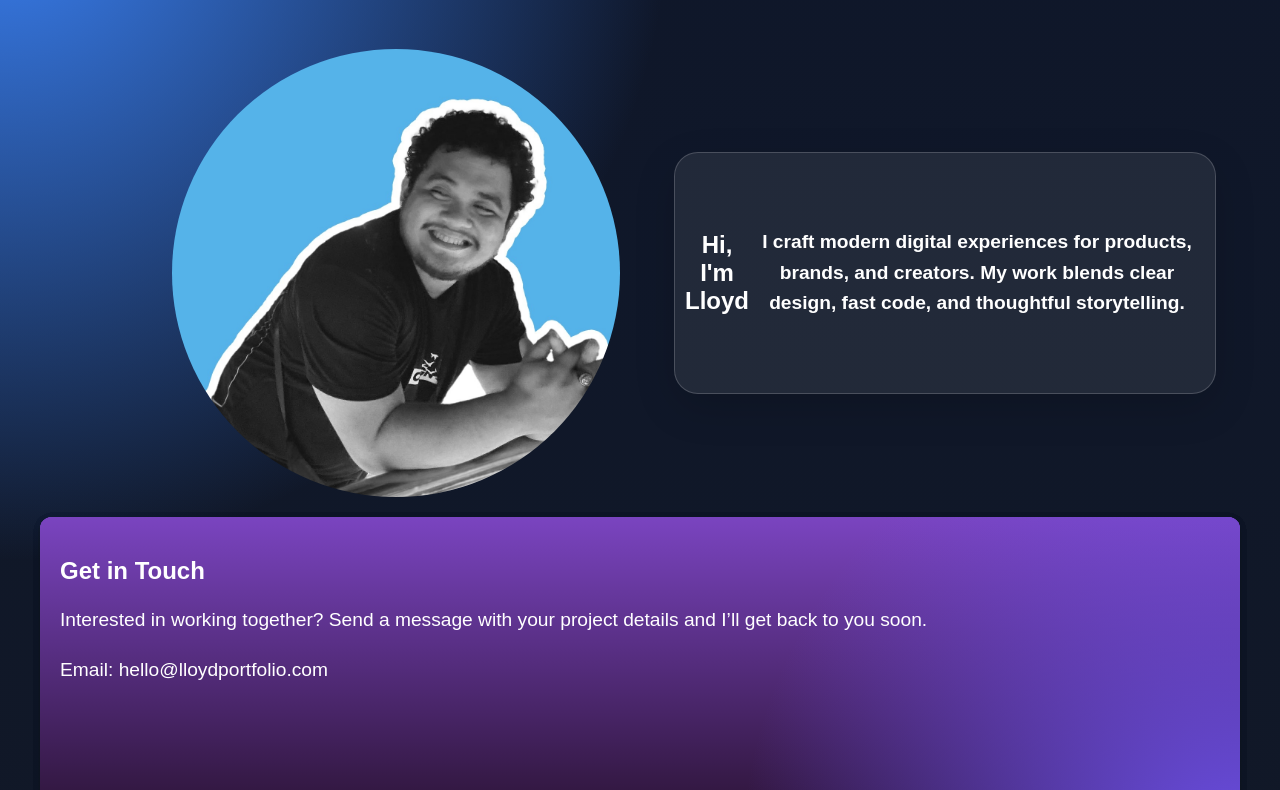
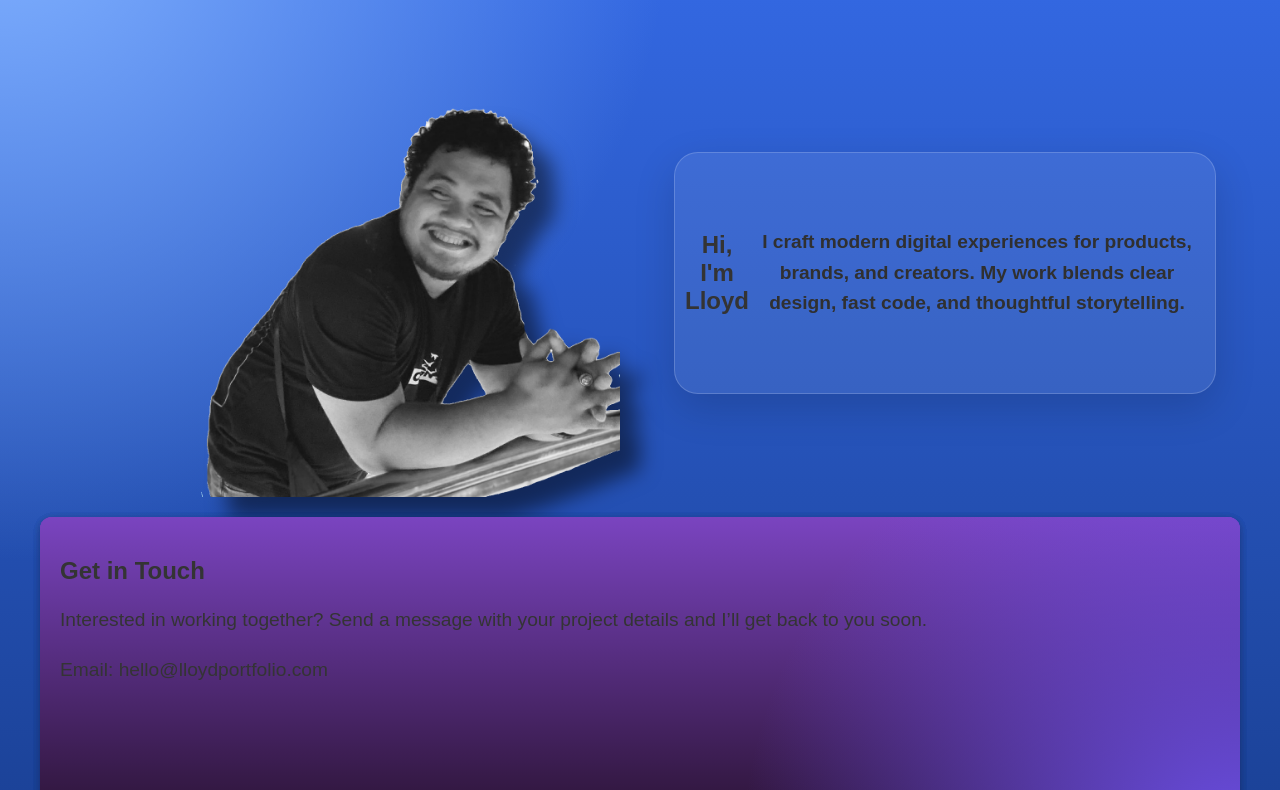
Before and after one commit to lloydonix/leo-dev, a website: page index.html in a window 1280 px wide. Shown: the part 111-901 px from the top of the page. Drawn offline with Linux system fonts and the light colour scheme.

Commit message:
Added transparent image, and added drop shadow to the image. Also changed the text color to a darker shade for better contrast against the background.

```diff
--- a/index.html
+++ b/index.html
@@ -22,7 +22,7 @@
 
         <section class="main">
             <div class="main-grid">
-                <img src="/images/corpo.jpg" alt="Corpo" class="corpo fade-left">
+                <img src="/images/corpo1.png" alt="Corpo" class="corpo fade-left">
                 <div class="textbox fade-right">
                     <h2>Hi, I'm Lloyd</h2>
                     <p>I craft modern digital experiences for products, brands, and creators. My work blends clear design, fast code, and thoughtful storytelling.</p>
--- a/style.css
+++ b/style.css
@@ -56,15 +56,6 @@
     justify-items: center;
 }
 
-.corpo {
-    display: block;
-    width: clamp(240px, 35vw, 400px);
-    max-width: 100%;
-    height: auto;
-    border-radius: 100%;
-    margin: 0;
-}
-
 .textbox {
     background: rgba(255, 255, 255, 0.08);
     border: 1px solid rgba(255, 255, 255, 0.18);
@@ -83,7 +74,7 @@
 .textbox p {
     font-size: 2rem;
     margin: 0;
-    color: #ffffff;
+    color: #303030;
     font-weight: 700;
 }
 
@@ -125,18 +116,19 @@
     width: clamp(240px, 35vw, 450px);
     max-width: 100%;
     height: auto;
-    border-radius: 100%;
+    border-radius: 0;
     margin: 20px 0 0 auto;
+    filter: drop-shadow(20px 20px 10px rgba(0,0,0,0.5));
 }
 
 body {
-    color: rgb(255, 255, 255);
+    color: rgb(52, 52, 52);
     font-family: Arial, sans-serif;
     margin: 0;
     padding: 20px;
     background:
-    radial-gradient(circle at top left, #3b82f6, transparent 40%),
-    linear-gradient(to bottom, #0f172a, #111827);
+    radial-gradient(circle at top left, #83b3ff, transparent 40%),
+    linear-gradient(to bottom, #366cea, #163a88);
 }
 
 .blog-page {
```
Also changed, not shown: images/corpo1.png (added).
